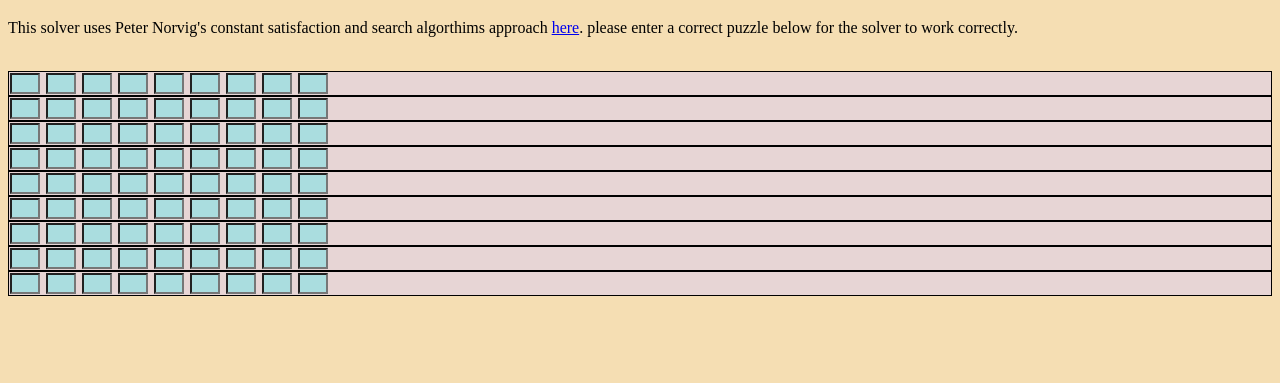
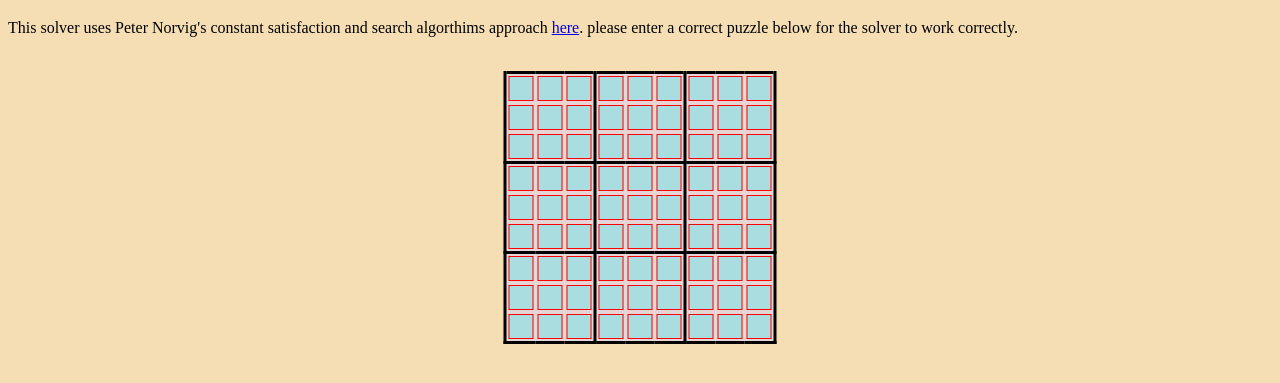
Before and after one commit to khaled5321/sudoku_solver, a plain HTML site: page index.html in a window 1280 px wide. Shown: the part 61-444 px from the top of the page. Drawn offline with Linux system fonts and the light colour scheme.

Commit message:
successful table

```diff
--- a/index.html
+++ b/index.html
@@ -18,116 +18,115 @@
         below for the solver to work correctly.
       </p>
       <br />
-      <div id="board" class="board">
-        <div class="row">
-          <input class="cell" type="text" maxlength="1" />
-          <input class="cell" type="text" maxlength="1" />
-          <input class="cell" type="text" maxlength="1" />
-          <input class="cell" type="text" maxlength="1" />
-          <input class="cell" type="text" maxlength="1" />
-          <input class="cell" type="text" maxlength="1" />
-          <input class="cell" type="text" maxlength="1" />
-          <input class="cell" type="text" maxlength="1" />
-          <input class="cell" type="text" maxlength="1" />
-        </div>
+      <table id="board" class="board">
+        <tr class="row">
+          <td><input class="cell" type="text" maxlength="1" /></td>
+          <td><input class="cell" type="text" maxlength="1" /></td>
+          <td><input class="cell" type="text" maxlength="1" /></td>
+          <td><input class="cell" type="text" maxlength="1" /></td>
+          <td><input class="cell" type="text" maxlength="1" /></td>
+          <td><input class="cell" type="text" maxlength="1" /></td>
+          <td><input class="cell" type="text" maxlength="1" /></td>
+          <td><input class="cell" type="text" maxlength="1" /></td>
+          <td><input class="cell" type="text" maxlength="1" /></td>
+        </tr>
 
-        <div class="row">
-            <input class="cell" type="text" maxlength="1" />
-            <input class="cell" type="text" maxlength="1" />
-            <input class="cell" type="text" maxlength="1" />
-            <input class="cell" type="text" maxlength="1" />
-            <input class="cell" type="text" maxlength="1" />
-            <input class="cell" type="text" maxlength="1" />
-            <input class="cell" type="text" maxlength="1" />
-            <input class="cell" type="text" maxlength="1" />
-            <input class="cell" type="text" maxlength="1" />
-          </div>
+        <tr class="row">
+          <td><input class="cell" type="text" maxlength="1" /></td>
+          <td><input class="cell" type="text" maxlength="1" /></td>
+          <td><input class="cell" type="text" maxlength="1" /></td>
+          <td><input class="cell" type="text" maxlength="1" /></td>
+          <td><input class="cell" type="text" maxlength="1" /></td>
+          <td><input class="cell" type="text" maxlength="1" /></td>
+          <td><input class="cell" type="text" maxlength="1" /></td>
+          <td><input class="cell" type="text" maxlength="1" /></td>
+          <td><input class="cell" type="text" maxlength="1" /></td>
+        </tr>
 
-          <div class="row">
-            <input class="cell" type="text" maxlength="1" />
-            <input class="cell" type="text" maxlength="1" />
-            <input class="cell" type="text" maxlength="1" />
-            <input class="cell" type="text" maxlength="1" />
-            <input class="cell" type="text" maxlength="1" />
-            <input class="cell" type="text" maxlength="1" />
-            <input class="cell" type="text" maxlength="1" />
-            <input class="cell" type="text" maxlength="1" />
-            <input class="cell" type="text" maxlength="1" />
-          </div>
+        <tr class="row">
+          <td><input class="cell" type="text" maxlength="1" /></td>
+          <td><input class="cell" type="text" maxlength="1" /></td>
+          <td><input class="cell" type="text" maxlength="1" /></td>
+          <td><input class="cell" type="text" maxlength="1" /></td>
+          <td><input class="cell" type="text" maxlength="1" /></td>
+          <td><input class="cell" type="text" maxlength="1" /></td>
+          <td><input class="cell" type="text" maxlength="1" /></td>
+          <td><input class="cell" type="text" maxlength="1" /></td>
+          <td><input class="cell" type="text" maxlength="1" /></td>
+        </tr>
 
-          <div class="row">
-            <input class="cell" type="text" maxlength="1" />
-            <input class="cell" type="text" maxlength="1" />
-            <input class="cell" type="text" maxlength="1" />
-            <input class="cell" type="text" maxlength="1" />
-            <input class="cell" type="text" maxlength="1" />
-            <input class="cell" type="text" maxlength="1" />
-            <input class="cell" type="text" maxlength="1" />
-            <input class="cell" type="text" maxlength="1" />
-            <input class="cell" type="text" maxlength="1" />
-          </div>
+        <tr class="row">
+          <td><input class="cell" type="text" maxlength="1" /></td>
+          <td><input class="cell" type="text" maxlength="1" /></td>
+          <td><input class="cell" type="text" maxlength="1" /></td>
+          <td><input class="cell" type="text" maxlength="1" /></td>
+          <td><input class="cell" type="text" maxlength="1" /></td>
+          <td><input class="cell" type="text" maxlength="1" /></td>
+          <td><input class="cell" type="text" maxlength="1" /></td>
+          <td><input class="cell" type="text" maxlength="1" /></td>
+          <td><input class="cell" type="text" maxlength="1" /></td>
+        </tr>
 
-          <div class="row">
-            <input class="cell" type="text" maxlength="1" />
-            <input class="cell" type="text" maxlength="1" />
-            <input class="cell" type="text" maxlength="1" />
-            <input class="cell" type="text" maxlength="1" />
-            <input class="cell" type="text" maxlength="1" />
-            <input class="cell" type="text" maxlength="1" />
-            <input class="cell" type="text" maxlength="1" />
-            <input class="cell" type="text" maxlength="1" />
-            <input class="cell" type="text" maxlength="1" />
-          </div>
+        <tr class="row">
+          <td><input class="cell" type="text" maxlength="1" /></td>
+          <td><input class="cell" type="text" maxlength="1" /></td>
+          <td><input class="cell" type="text" maxlength="1" /></td>
+          <td><input class="cell" type="text" maxlength="1" /></td>
+          <td><input class="cell" type="text" maxlength="1" /></td>
+          <td><input class="cell" type="text" maxlength="1" /></td>
+          <td><input class="cell" type="text" maxlength="1" /></td>
+          <td><input class="cell" type="text" maxlength="1" /></td>
+          <td><input class="cell" type="text" maxlength="1" /></td>
+        </tr>
 
-          <div class="row">
-            <input class="cell" type="text" maxlength="1" />
-            <input class="cell" type="text" maxlength="1" />
-            <input class="cell" type="text" maxlength="1" />
-            <input class="cell" type="text" maxlength="1" />
-            <input class="cell" type="text" maxlength="1" />
-            <input class="cell" type="text" maxlength="1" />
-            <input class="cell" type="text" maxlength="1" />
-            <input class="cell" type="text" maxlength="1" />
-            <input class="cell" type="text" maxlength="1" />
-          </div>
+        <tr class="row">
+          <td><input class="cell" type="text" maxlength="1" /></td>
+          <td><input class="cell" type="text" maxlength="1" /></td>
+          <td><input class="cell" type="text" maxlength="1" /></td>
+          <td><input class="cell" type="text" maxlength="1" /></td>
+          <td><input class="cell" type="text" maxlength="1" /></td>
+          <td><input class="cell" type="text" maxlength="1" /></td>
+          <td><input class="cell" type="text" maxlength="1" /></td>
+          <td><input class="cell" type="text" maxlength="1" /></td>
+          <td><input class="cell" type="text" maxlength="1" /></td>
+        </tr>
 
-          <div class="row">
-            <input class="cell" type="text" maxlength="1" />
-            <input class="cell" type="text" maxlength="1" />
-            <input class="cell" type="text" maxlength="1" />
-            <input class="cell" type="text" maxlength="1" />
-            <input class="cell" type="text" maxlength="1" />
-            <input class="cell" type="text" maxlength="1" />
-            <input class="cell" type="text" maxlength="1" />
-            <input class="cell" type="text" maxlength="1" />
-            <input class="cell" type="text" maxlength="1" />
-          </div>
+        <tr class="row">
+          <td><input class="cell" type="text" maxlength="1" /></td>
+          <td><input class="cell" type="text" maxlength="1" /></td>
+          <td><input class="cell" type="text" maxlength="1" /></td>
+          <td><input class="cell" type="text" maxlength="1" /></td>
+          <td><input class="cell" type="text" maxlength="1" /></td>
+          <td><input class="cell" type="text" maxlength="1" /></td>
+          <td><input class="cell" type="text" maxlength="1" /></td>
+          <td><input class="cell" type="text" maxlength="1" /></td>
+          <td><input class="cell" type="text" maxlength="1" /></td>
+        </tr>
 
-          <div class="row">
-            <input class="cell" type="text" maxlength="1" />
-            <input class="cell" type="text" maxlength="1" />
-            <input class="cell" type="text" maxlength="1" />
-            <input class="cell" type="text" maxlength="1" />
-            <input class="cell" type="text" maxlength="1" />
-            <input class="cell" type="text" maxlength="1" />
-            <input class="cell" type="text" maxlength="1" />
-            <input class="cell" type="text" maxlength="1" />
-            <input class="cell" type="text" maxlength="1" />
-          </div>
+        <tr class="row">
+          <td><input class="cell" type="text" maxlength="1" /></td>
+          <td><input class="cell" type="text" maxlength="1" /></td>
+          <td><input class="cell" type="text" maxlength="1" /></td>
+          <td><input class="cell" type="text" maxlength="1" /></td>
+          <td><input class="cell" type="text" maxlength="1" /></td>
+          <td><input class="cell" type="text" maxlength="1" /></td>
+          <td><input class="cell" type="text" maxlength="1" /></td>
+          <td><input class="cell" type="text" maxlength="1" /></td>
+          <td><input class="cell" type="text" maxlength="1" /></td>
+        </tr>
 
-       <div class="row">
-          <input class="cell" type="text" maxlength="1" />
-          <input class="cell" type="text" maxlength="1" />
-          <input class="cell" type="text" maxlength="1" />
-          <input class="cell" type="text" maxlength="1" />
-          <input class="cell" type="text" maxlength="1" />
-          <input class="cell" type="text" maxlength="1" />
-          <input class="cell" type="text" maxlength="1" />
-          <input class="cell" type="text" maxlength="1" />
-          <input class="cell" type="text" maxlength="1" />
-        </div>
-
-      </div>
+        <tr class="row">
+          <td><input class="cell" type="text" maxlength="1" /></td>
+          <td><input class="cell" type="text" maxlength="1" /></td>
+          <td><input class="cell" type="text" maxlength="1" /></td>
+          <td><input class="cell" type="text" maxlength="1" /></td>
+          <td><input class="cell" type="text" maxlength="1" /></td>
+          <td><input class="cell" type="text" maxlength="1" /></td>
+          <td><input class="cell" type="text" maxlength="1" /></td>
+          <td><input class="cell" type="text" maxlength="1" /></td>
+          <td><input class="cell" type="text" maxlength="1" /></td>
+        </tr>
+      </table>
     </main>
   </body>
 </html>
--- a/style.css
+++ b/style.css
@@ -1,26 +1,34 @@
-.game{
-    display:grid;
-    position:absolute;
-    gap:1rem;
-    grid-template-columns: repeat(auto-fit,1rem);
+.board{
+    position: relative;
+    left: 50%;
+    transform: translate(-50%);
+    border-collapse: collapse;
 }
 
 .cell{
-    position:relative;
-    width:30px;
+    border:1px solid;
+    width:25px;
     margin:1px;
     box-sizing: border-box;
     text-align: center;
+    font-size:18px;
     background-color: rgb(170, 221, 223);
     color: red;
 }
 
 .row{
-    display:block;
-    gap:1rem;
-    position: relative;
-    border:1px solid;
-    left: 50%;
-    transform: translate(-50%);
     background-color:rgb(231, 213, 213);
 }
+
+td:first-child {
+    border-left:solid;
+  }
+  td:nth-child(3n) {
+    border-right:solid ;
+  }
+  tr:first-child {
+    border-top:solid;
+  }
+  tr:nth-child(3n) td {
+    border-bottom:solid ;
+  }
```
